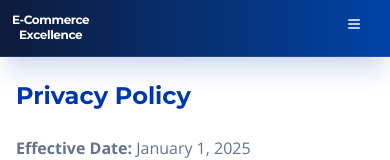
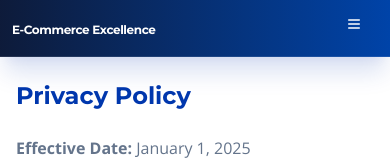
Before and after one commit to Taha5212/ecommerenceexcellenceacademy, a React (Vite) app: page /privacy-policy in a window 390 px wide. Shown: the top 160 px of the page. Built offline with nearby package versions, Linux system fonts and the light colour scheme.

Commit message:
Fix mobile navbar text overflow
Adjust navigation bar styles to ensure brand text is fully visible on mobile devices. Text will scale down or wrap on smaller screens while maintaining desktop display and overall responsiveness.

```diff
--- a/src/components/Navigation.tsx
+++ b/src/components/Navigation.tsx
@@ -68,32 +68,31 @@ export const Navigation = () => {
       <div className="container mx-auto px-3 sm:px-4 md:px-6">
         <div className="flex items-center justify-between h-14 sm:h-16">
           {/* Logo */}
-          <div className="flex-shrink-0 min-w-0 flex-1 md:flex-none">
+          <div className="flex-shrink-0 min-w-0 max-w-[60%] sm:max-w-none md:flex-none">
             <button
               onClick={() => handleNavigation('#hero')}
-              className="font-montserrat font-bold text-white tracking-tight hover:text-brand-gold transition-all duration-300 cursor-pointer group"
+              className="font-montserrat font-bold text-white tracking-tight hover:text-brand-gold transition-all duration-300 cursor-pointer group text-left"
             >
-              {/* Mobile: Smaller text with line break */}
-              <div className="block xs:hidden text-xs leading-tight">
-                <div>E-Commerce</div>
-                <div>Excellence</div>
+              {/* Very small mobile: Just "E-Commerce Excellence" in smaller font */}
+              <div className="block sm:hidden text-xs leading-[1.1] max-w-full">
+                E-Commerce Excellence
               </div>
 
-              {/* Small screens: Abbreviated version */}
-              <div className="hidden xs:block sm:hidden text-sm">
-                Excellence Academy
+              {/* Tablet and small desktop: Medium size */}
+              <div className="hidden sm:block lg:hidden text-sm leading-tight">
+                E-Commerce Excellence Academy
               </div>
 
-              {/* Medium+ screens: Full name */}
-              <div className="hidden sm:block text-base md:text-xl">
+              {/* Large desktop: Full size */}
+              <div className="hidden lg:block text-xl leading-tight">
                 E-Commerce Excellence Academy
               </div>
             </button>
           </div>
 
           {/* Desktop Navigation */}
-          <div className="hidden md:block">
-            <div className="ml-10 flex items-center space-x-1">
+          <div className="hidden md:block flex-shrink-0">
+            <div className="ml-4 lg:ml-10 flex items-center space-x-1">
               {navItems.map((item) => (
                 <button
                   key={item.name}
```
